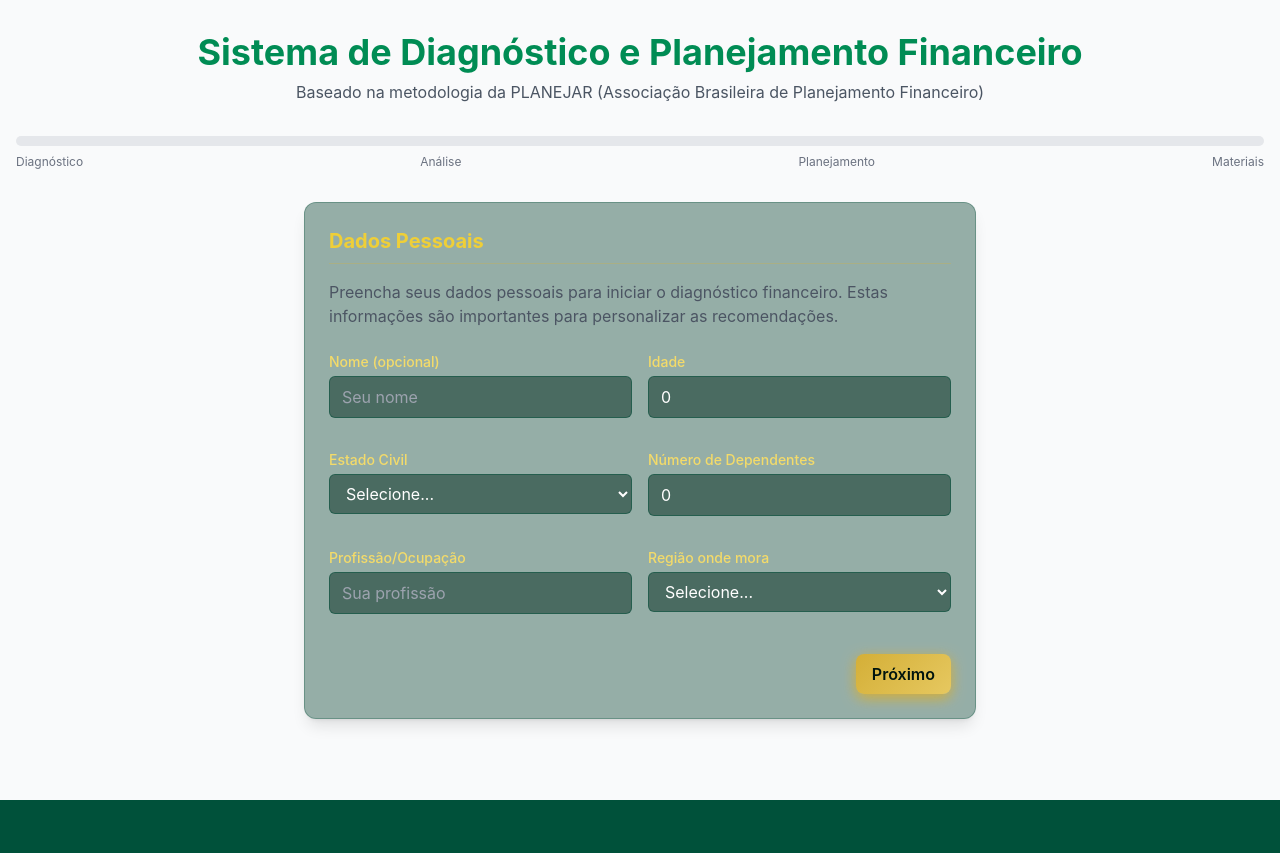
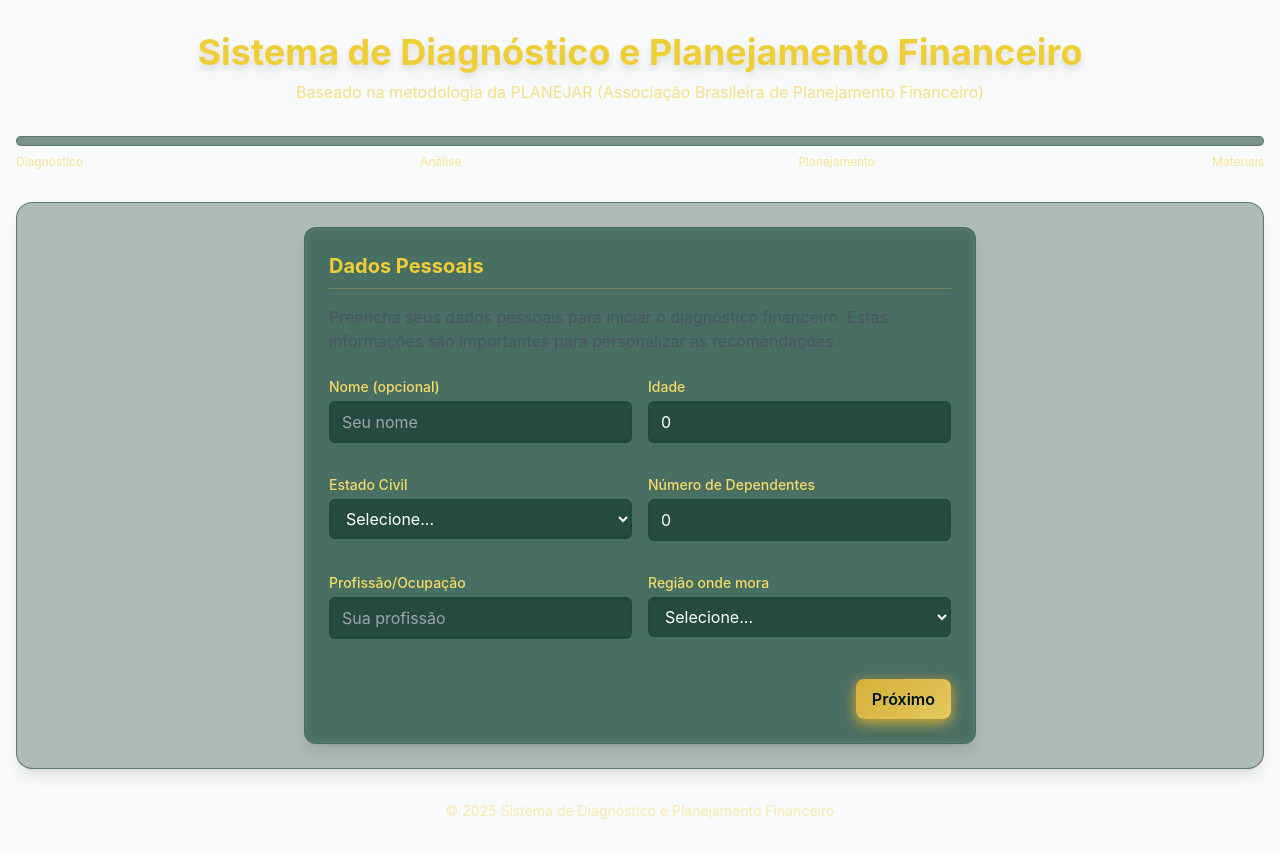
Before and after one commit to hugao-ao/plafinpe, a React (Create React App) app: page / in a window 1280 px wide. Before the commit the page ends 800 px from the top, so only its background shows below. Built offline with nearby package versions, Linux system fonts and the light colour scheme.

Commit message:
Update FormularioDiagnostico.tsx

```diff
--- a/src/components/layouts/FormularioDiagnostico.tsx
+++ b/src/components/layouts/FormularioDiagnostico.tsx
@@ -51,20 +51,20 @@ const FormularioDiagnostico: React.FC = () => {
   return (
     <div className="container mx-auto py-8 px-4">
       <header className="mb-8 text-center">
-        <h1 className="text-4xl font-bold text-primary-600 mb-2">Sistema de Diagnóstico e Planejamento Financeiro</h1>
-        <p className="text-gray-600">
+        <h1 className="text-4xl font-bold text-gold-400 mb-2 drop-shadow-lg">Sistema de Diagnóstico e Planejamento Financeiro</h1>
+        <p className="text-gold-300/80">
           Baseado na metodologia da PLANEJAR (Associação Brasileira de Planejamento Financeiro)
         </p>
       </header>
 
       <div className="mb-8">
-        <div className="w-full bg-gray-200 rounded-full h-2.5">
+        <div className="w-full bg-emerald-800/50 rounded-full h-2.5 backdrop-blur-sm border border-emerald-700/30">
           <div
-            className="bg-primary-600 h-2.5 rounded-full"
+            className="bg-gold-gradient h-2.5 rounded-full shadow-gold"
             style={{ width: `${(etapaAtual / 11) * 100}%` }}
           ></div>
         </div>
-        <div className="flex justify-between mt-2 text-xs text-gray-500">
+        <div className="flex justify-between mt-2 text-xs text-gold-300/70">
           <span>Diagnóstico</span>
           <span>Análise</span>
           <span>Planejamento</span>
@@ -72,7 +72,13 @@ const FormularioDiagnostico: React.FC = () => {
         </div>
       </div>
 
-      {renderEtapa()}
+      <div className="backdrop-blur-sm bg-emerald-800/30 p-6 rounded-2xl border border-emerald-700/50 shadow-lg">
+        {renderEtapa()}
+      </div>
+
+      <footer className="mt-8 text-center text-gold-300/50 text-sm">
+        <p>© {new Date().getFullYear()} Sistema de Diagnóstico e Planejamento Financeiro</p>
+      </footer>
     </div>
   );
 };
```
